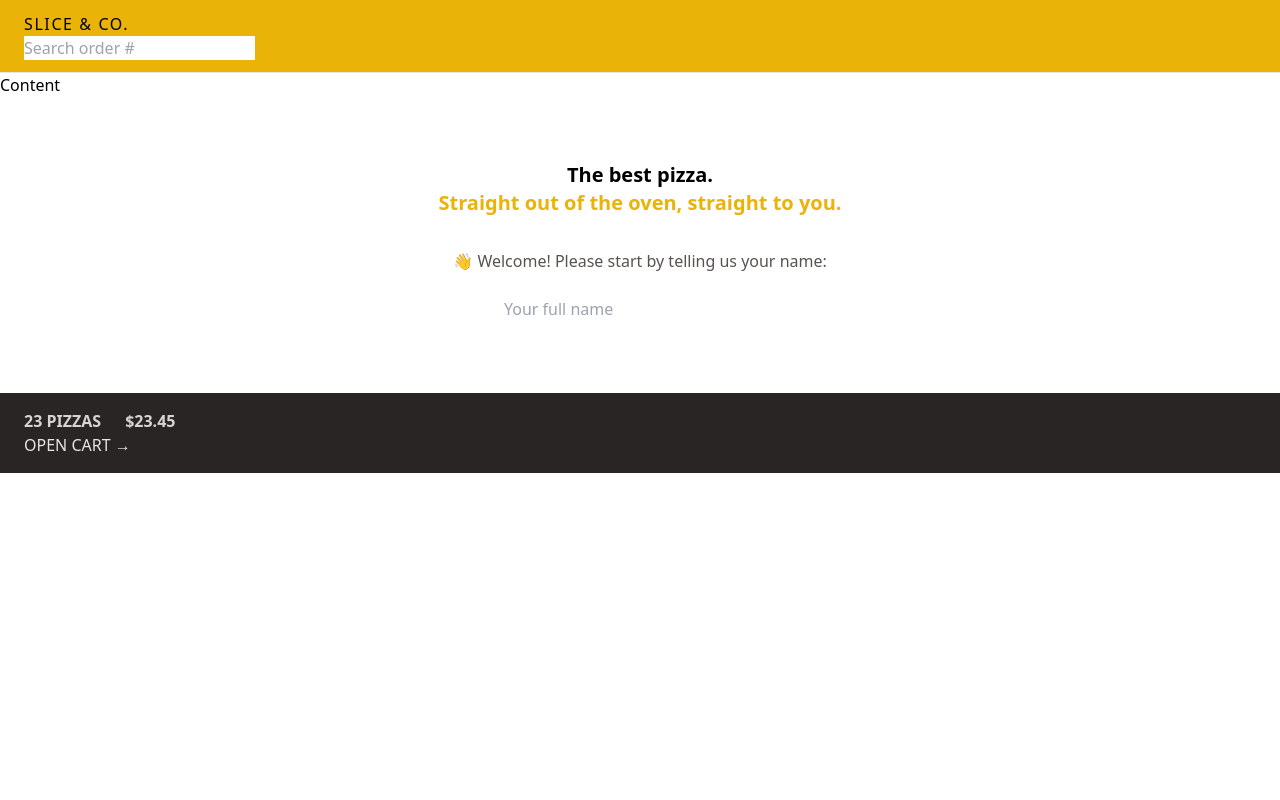
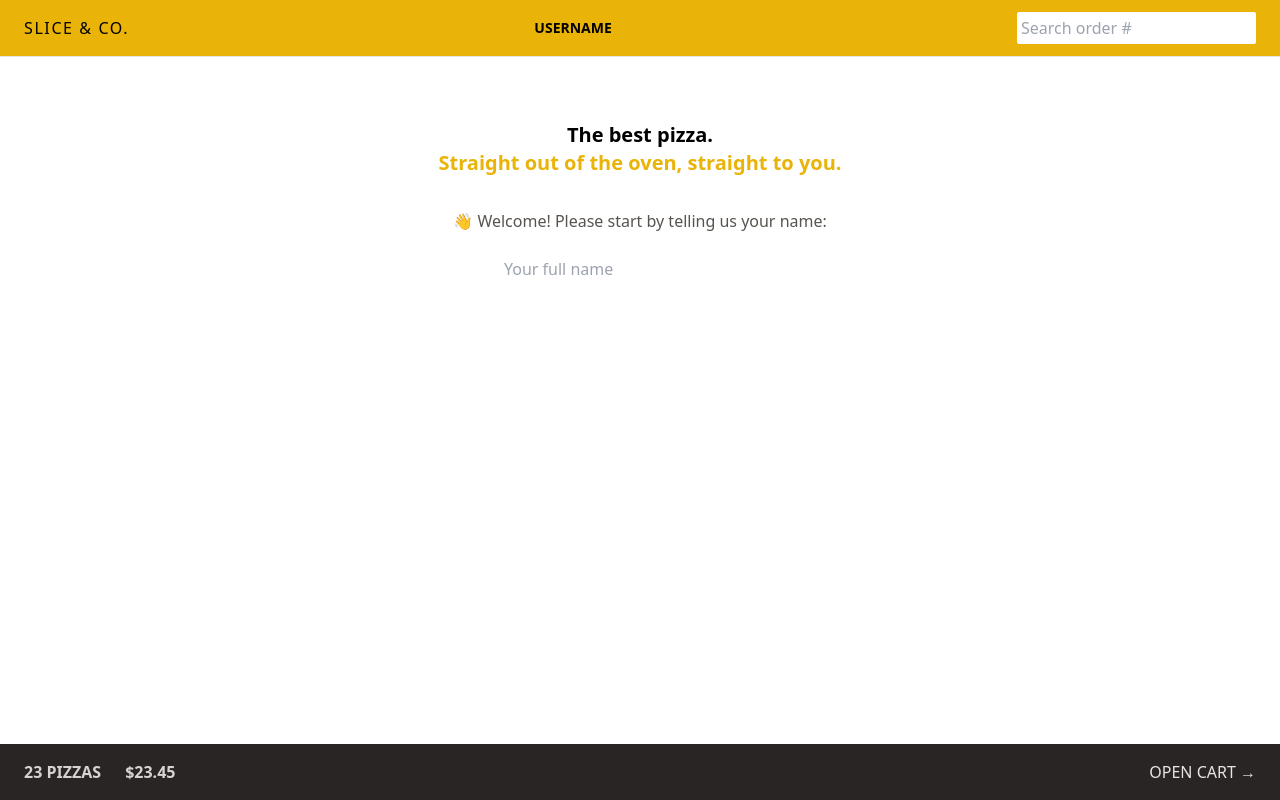
Before and after one commit to Brenotardelli/Slice-Co, a React (Vite) app: page / in a window 1280 px wide. Built offline with nearby package versions, Linux system fonts and the light colour scheme.

Commit message:
css grid and flex added  on components

```diff
--- a/src/features/cart/CartOverview.jsx
+++ b/src/features/cart/CartOverview.jsx
@@ -2,7 +2,7 @@
 
 function CartOverview() {
   return (
-    <div className="bg-stone-800 px-4 py-4 text-sm uppercase text-stone-200 sm:px-6 md:text-base">
+    <div className="flex items-center justify-between bg-stone-800 px-4 py-4 text-sm uppercase text-stone-200 sm:px-6 md:text-base">
       <p className="space-x-4 font-semibold text-stone-300 sm:space-x-6">
         <span>23 pizzas</span>
         <span>$23.45</span>
--- a/src/features/order/CreateOrder.jsx
+++ b/src/features/order/CreateOrder.jsx
@@ -3,7 +3,7 @@
 import { createOrder } from "../../services/apiRestaurant";
 const isValidPhone = (str) =>
   /^\+?\d{1,4}?[-.\s]?\(?\d{1,3}?\)?[-.\s]?\d{1,4}[-.\s]?\d{1,4}[-.\s]?\d{1,9}$/.test(
-    str
+    str,
   );
 
 const fakeCart = [
--- a/src/features/order/SearchOrder.jsx
+++ b/src/features/order/SearchOrder.jsx
@@ -15,6 +15,7 @@
   return (
     <form onSubmit={handleSubmit}>
       <input
+        className="rounded-sm p-1"
         placeholder="Search order #"
         value={query}
         onChange={(e) => setQuery(e.target.value)}
--- a/src/features/user/UserName.jsx
+++ b/src/features/user/UserName.jsx
@@ -1,5 +1,5 @@
 import React from "react";
 
 export default function UserName() {
-  return <div className="hidden text-sm font-semibold">UserName</div>;
+  return <div className="hidden text-sm font-semibold md:block">UserName</div>;
 }
--- a/src/ui/AppLayout.jsx
+++ b/src/ui/AppLayout.jsx
@@ -8,13 +8,14 @@
   const navigation = useNavigation();
   const isLoading = navigation.state === "loading";
   return (
-    <div className="layout">
+    <div className="grid h-screen grid-rows-[auto_1fr_auto]">
       {isLoading && <Loader />}
       <Header />
-      <main>
-        <h1>Content</h1>
-        <Outlet />
-      </main>
+      <div className="overflow-y-auto">
+        <main className="mx-auto max-w-3xl">
+          <Outlet />
+        </main>
+      </div>
       <CartOverview />
     </div>
   );
--- a/src/ui/Header.jsx
+++ b/src/ui/Header.jsx
@@ -5,12 +5,12 @@
 
 export default function Header() {
   return (
-    <header className="border-b border-stone-200 bg-yellow-500 px-4 py-3 uppercase sm:px-6">
+    <header className="flex items-center justify-between border-b border-stone-200 bg-yellow-500 px-4 py-3 uppercase sm:px-6">
       <Link to="/" className="tracking-widest">
         Slice & co.
       </Link>
+      <UserName />
       <SearchOrder />
-      <UserName />
     </header>
   );
 }
--- a/src/ui/Home.jsx
+++ b/src/ui/Home.jsx
@@ -2,7 +2,7 @@
 
 function Home() {
   return (
-    <div className="my-10 text-center sm:my-16">
+    <div className="my-10 px-4 text-center sm:my-16">
       <h1 className="mb-8 text-center text-xl font-semibold">
         The best pizza.
         <br />
```
